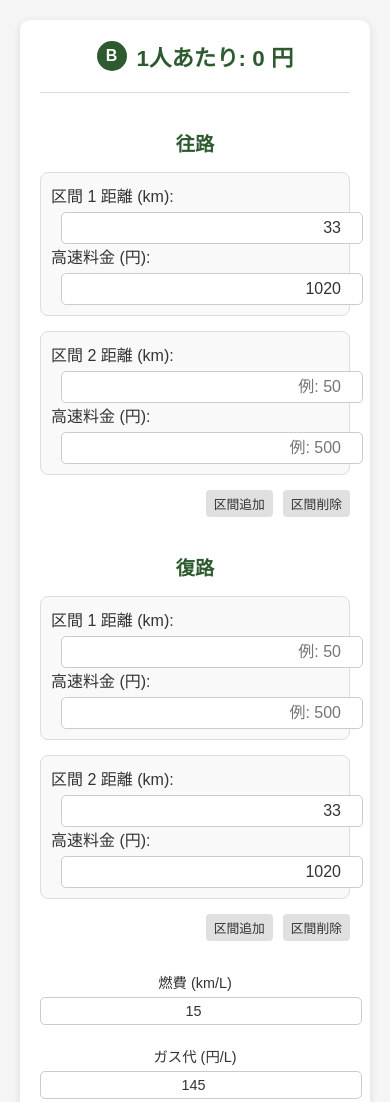
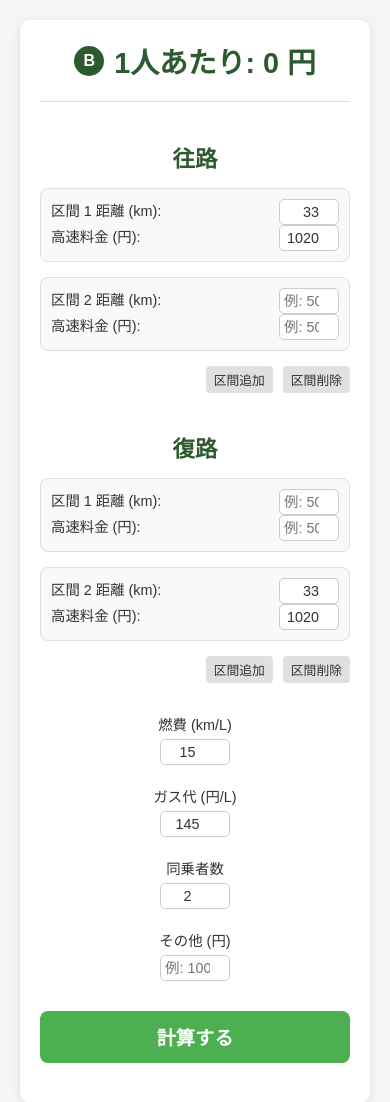
Before and after one commit to ringomo-png/bori, a plain HTML site: page index.html in a window 390 px wide. Shown: the top 1102 px of the page. Drawn offline with Linux system fonts and the light colour scheme.

Commit message:
Update index.html

```diff
--- a/index.html
+++ b/index.html
@@ -87,19 +87,19 @@
         .section label {
             display: flex;
             justify-content: space-between;
-            font-size: 1rem;
+            font-size: 0.9rem;
             color: #333;
         }
 
         .section input {
-            width: 80px;
-            padding: 6px;
+            width: 50px;
+            padding: 4px;
             margin-left: 10px;
             border: 1px solid #ccc;
             border-radius: 5px;
             background-color: #fff;
             color: #333;
-            font-size: 1rem;
+            font-size: 0.9rem;
             text-align: right;
         }
 
@@ -147,8 +147,8 @@
         }
 
         .info-group input {
-            width: 100%;
-            padding: 5px;
+            width: 60px;
+            padding: 4px;
             border: 1px solid #ccc;
             border-radius: 5px;
             background-color: #fff;
@@ -177,49 +177,6 @@
         .calculate-btn:active {
             transform: scale(0.98);
             background-color: #388e3c;
-        }
-
-        @media (max-width: 768px) {
-            .results .main-cost {
-                font-size: 1.4rem;
-            }
-
-            .section-group h2 {
-                font-size: 1.2rem;
-            }
-
-            .section input {
-                width: 100px;
-            }
-
-            .info-group input {
-                width: 100%;
-            }
-        }
-
-        @media (max-width: 480px) {
-            .section-group {
-                min-width: 100%;
-            }
-
-            .section label {
-                flex-direction: column;
-                align-items: flex-start;
-                gap: 5px;
-            }
-
-            .section input {
-                width: 100%;
-            }
-
-            .info-group input {
-                width: 100%;
-            }
-
-            .calculate-btn {
-                font-size: 1rem;
-                padding: 10px;
-            }
         }
     </style>
 </head>
@@ -354,7 +311,8 @@
             const totalCost = fuelCost + totalTollFee + otherCost;
             const costPerPerson = totalCost / numPeople;
 
-            document.getElementById("costPerPerson").innerText = costPerPerson.toFixed(0);
+            // 三桁区切りのフォーマット
+            document.getElementById("costPerPerson").innerText = costPerPerson.toFixed(0).toLocaleString();
         }
     </script>
 </body>
```
